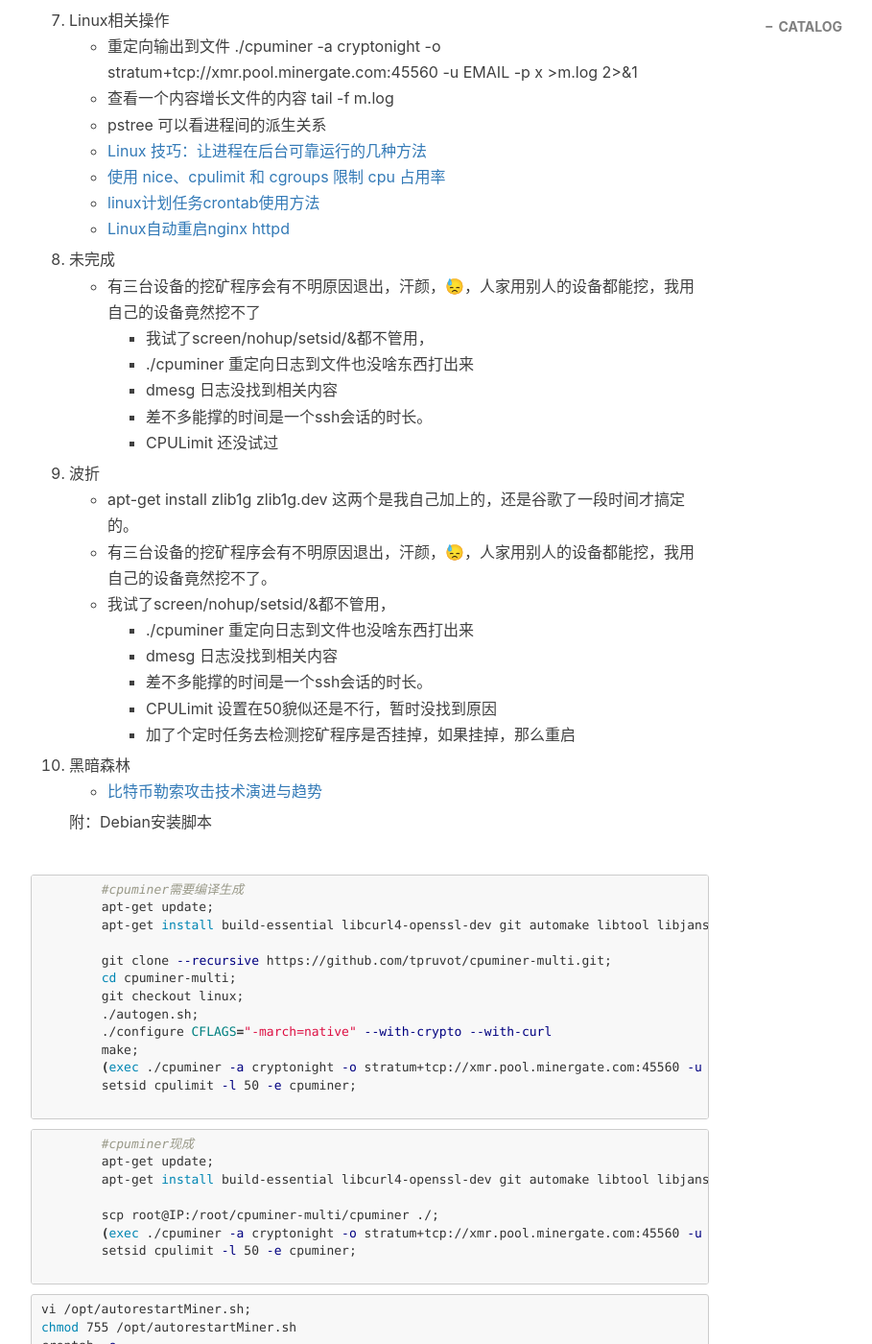
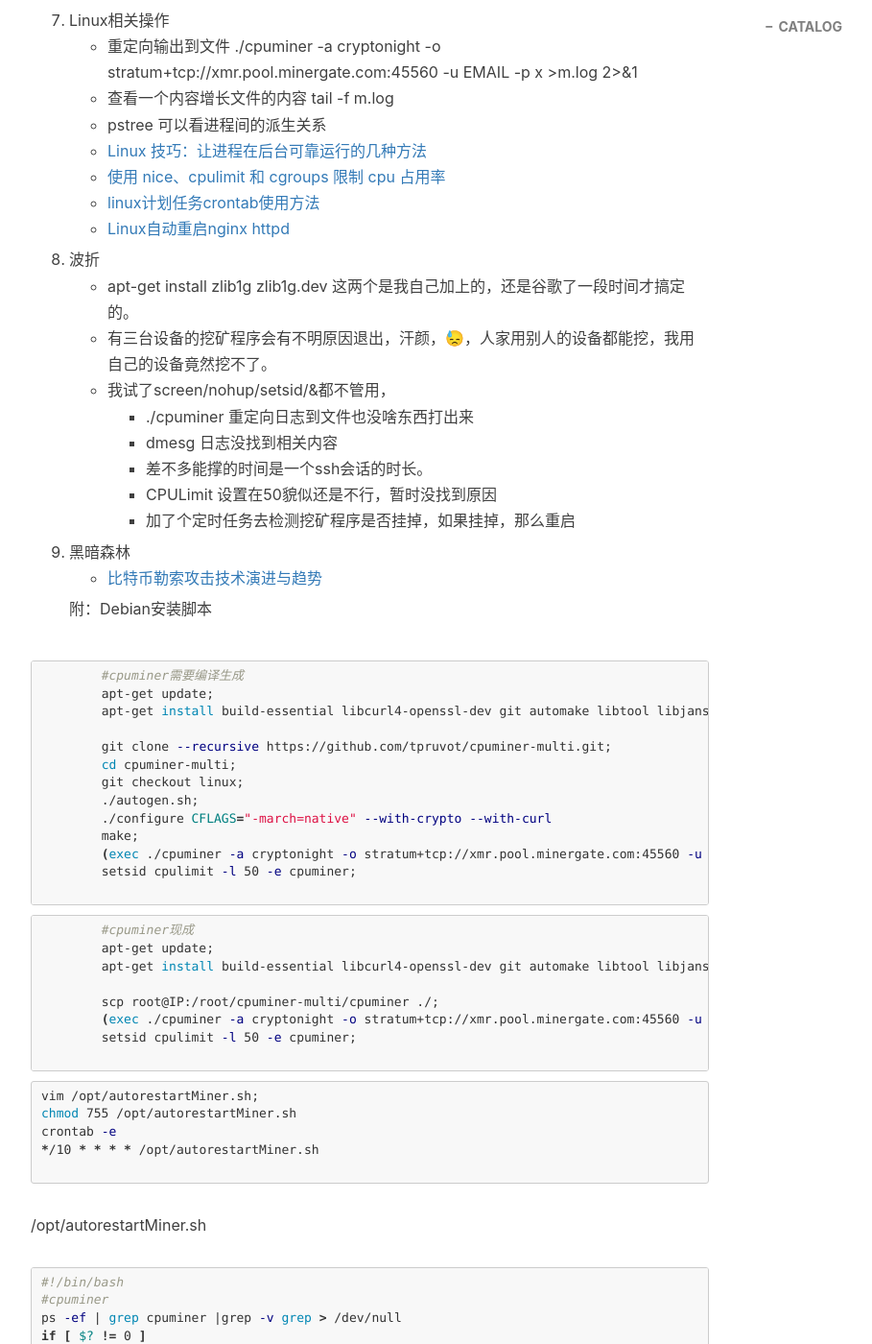
Before and after one commit to toolazytoname/toolazytoname.github.io, a Jekyll site: the page built from _posts/2017-06-19-learn-BitCoin.markdown, in a window 1280 px wide and 1400 px high, scrolled down 1755 px. Shown: the whole window at 96% size, without its empty margins (233-1142 px from the left). Built offline with Jekyll 4.4.1, drawn with Linux system fonts in a browser that asks for light colours; nearby versions of some CDN libraries; comment, search, counter and statistics services are not loaded.

Commit message:
edit 2017-06-19-learn-BitCoin.markdown

```diff
--- a/_posts/2017-06-19-learn-BitCoin.markdown
+++ b/_posts/2017-06-19-learn-BitCoin.markdown
@@ -59,14 +59,7 @@ tags:
 	* [linux计划任务crontab使用方法](http://www.tangshuang.net/2689.html)
 	* [Linux自动重启nginx httpd](http://www.tangshuang.net/2691.html)
 
-8. 未完成
-	* 有三台设备的挖矿程序会有不明原因退出，汗颜，😓，人家用别人的设备都能挖，我用自己的设备竟然挖不了
-		* 我试了screen/nohup/setsid/&都不管用，
-		* ./cpuminer 重定向日志到文件也没啥东西打出来
-		* dmesg 日志没找到相关内容
-		* 差不多能撑的时间是一个ssh会话的时长。
-		* CPULimit 还没试过
-9. 波折
+8. 波折
 	* apt-get install zlib1g zlib1g.dev 这两个是我自己加上的，还是谷歌了一段时间才搞定的。
 	* 有三台设备的挖矿程序会有不明原因退出，汗颜，😓，人家用别人的设备都能挖，我用自己的设备竟然挖不了。
 	*  我试了screen/nohup/setsid/&都不管用，
@@ -120,7 +113,7 @@ tags:
 
 
 ~~~bash
-vi /opt/autorestartMiner.sh;
+vim /opt/autorestartMiner.sh;
 chmod 755 /opt/autorestartMiner.sh
 crontab -e
 */10 * * * * /opt/autorestartMiner.sh
```
Also changed, not shown: other parts of _posts/2017-06-19-learn-BitCoin.markdown (+2 -2 lines).
